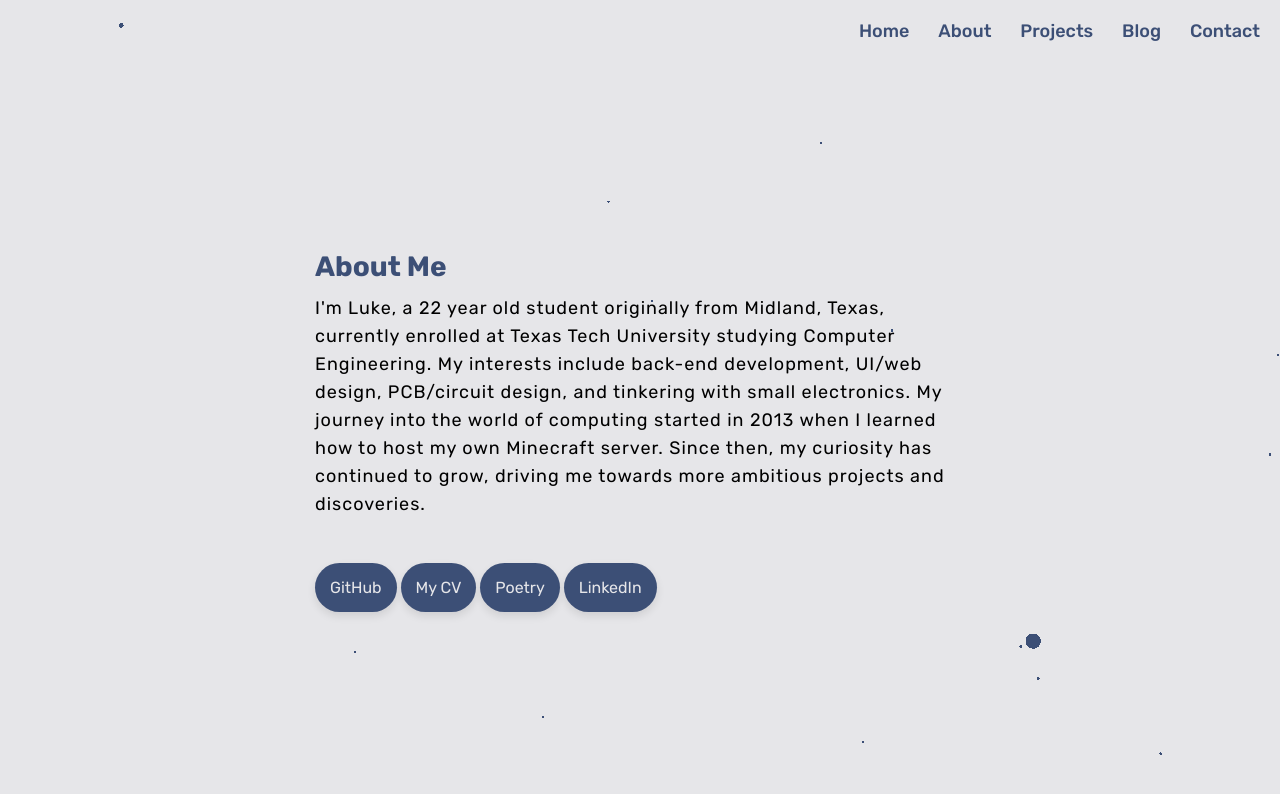
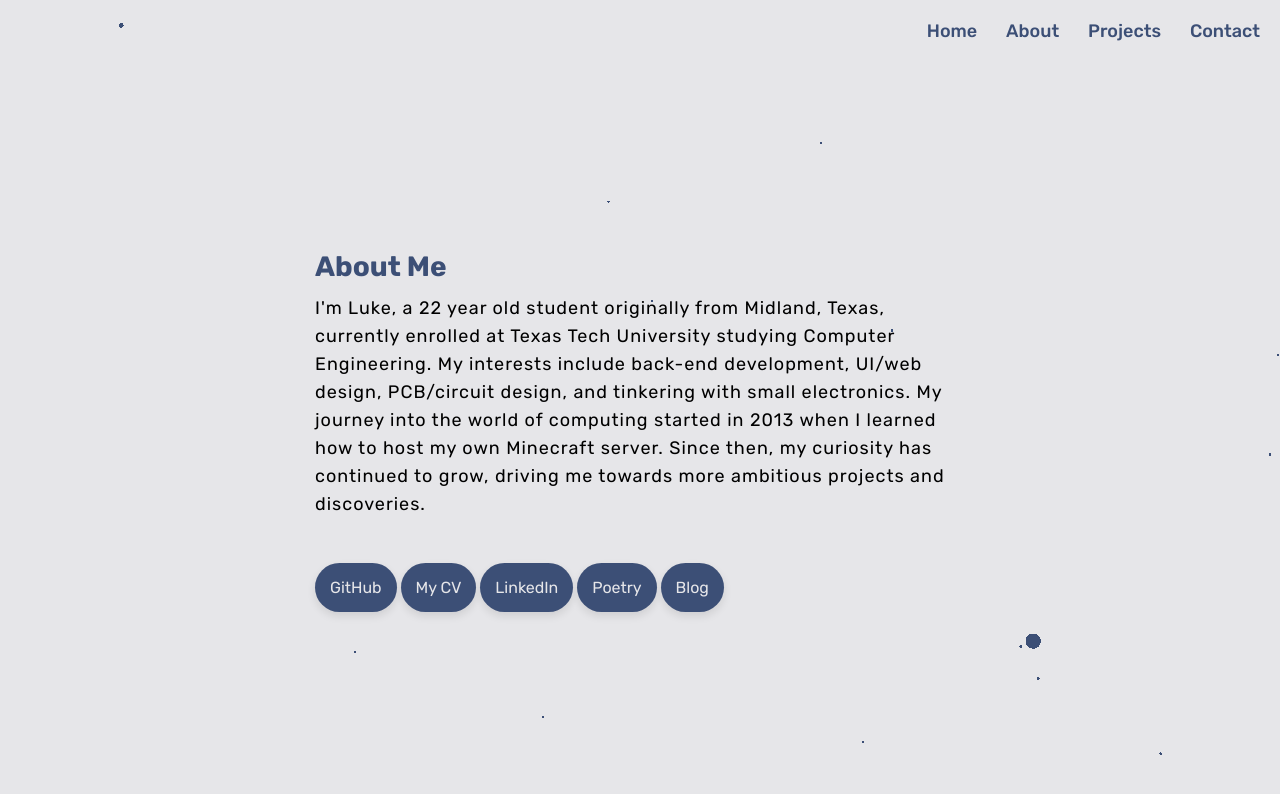
Before and after one commit to TunnelDog/lukeg.xyz, a plain HTML site: page about/index.html in a window 1280 px wide. Drawn offline with nearby package versions, Linux system fonts and the light colour scheme.

Commit message:
Layout update

```diff
--- a/about/index.html
+++ b/about/index.html
@@ -14,7 +14,6 @@
             <a href="../index.html">Home</a>
             <a href="/about/index.html">About</a>
             <a href="/projects/index.html">Projects</a>
-            <a href="/blog/index.html">Blog</a>
             <a href="/contact/contact.html">Contact</a>
         </nav>
     </header>
@@ -40,8 +39,9 @@
 
                 <button type="button" onclick="window.open('https://github.com/TunnelDog', '_blank')">GitHub</button>
                 <button type="button" class="cv" onclick="window.open('/about/assests/cv.pdf', '_blank')">My CV</button>
+                <button type="button" onclick="window.open('https://www.linkedin.com/in/luke-gamertsfelder-0436962bb', '_blank')">LinkedIn</button>
                 <button type="button" onclick="window.location.href = '/../poetry/index.html'">Poetry</button>
-                <button type="button" onclick="window.open('https://www.linkedin.com/in/luke-gamertsfelder-0436962bb', '_blank')">LinkedIn</button>
+                <button type="button" onclick="window.location.href = '/../blog/index.html'">Blog</button>
             </div>
         </div>
     </section>
```
Also changed, not shown: blog/index.html (+0 -1 lines), contact/contact.html (+0 -1 lines), index.html (+0 -1 lines), projects/index.html (+0 -1 lines).
